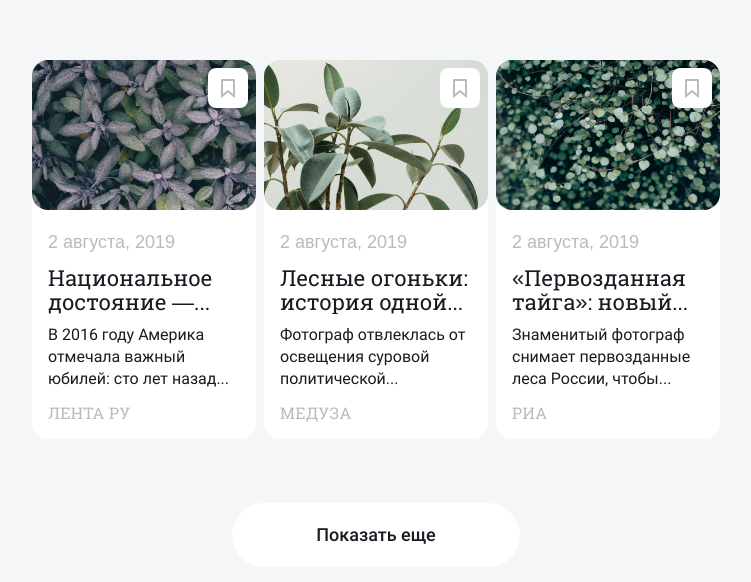
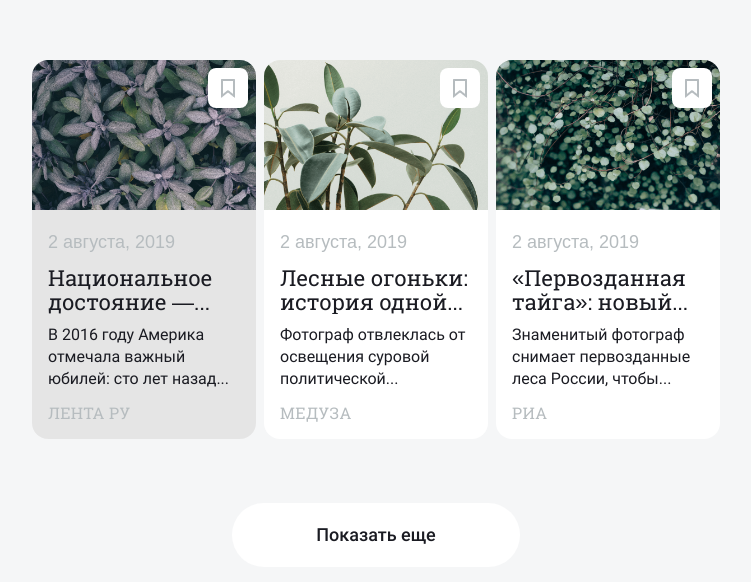
Before and after one commit to Andrey-Elxnitis/news-explorer-frontend, a React app: page / in a window 1280 px wide. In both pictures the pointer is over the link 408 px from the left and 1018 px from the top of the page. Shown: the part 694-1276 px from the top of the page, without its empty margins (264-1015 px from the left). Built offline with nearby package versions, Linux system fonts and the light colour scheme.

Commit message:
Рефакторинг

```diff
--- a/src/components/NewsCard/NewsCard.css
+++ b/src/components/NewsCard/NewsCard.css
@@ -10,6 +10,10 @@
   display: flex;
   flex-direction: column;
   border-radius: 0px 0px 16px 16px;
+}
+
+.news-card__link:hover {
+  background: rgba(0, 0, 0, 0.1);
 }
 
 .news-card__keyword {
@@ -122,7 +126,7 @@
 .news-card__image {
   width: 400px;
   height: 272px;
-  border-radius: 16px;
+  border-radius: 16px 16px 0px 0px;
   vertical-align: middle;
 }
 
```
